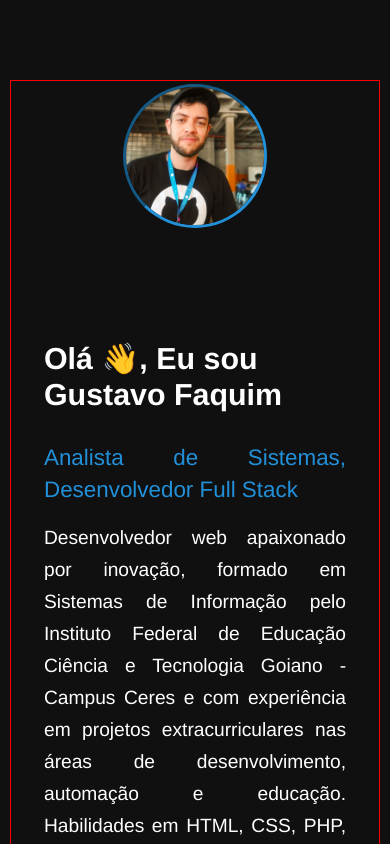
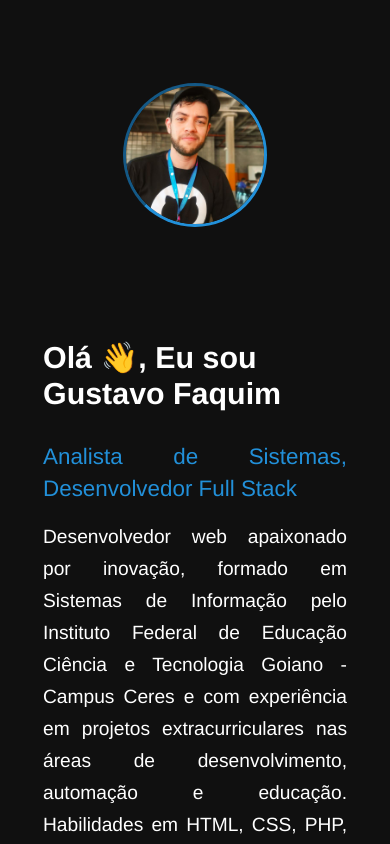
Before and after one commit to gustavofaquim/portfolio, a React (Vite) app: page / in a window 390 px wide. Shown: the top 844 px of the page. Built offline with nearby package versions, Linux system fonts and the light colour scheme.

Commit message:
style-componente-centralizado

```diff
--- a/src/styles/components/aboutContainer.sass
+++ b/src/styles/components/aboutContainer.sass
@@ -73,7 +73,6 @@
     .about
         display: block !important
         margin-top: 4rem !important
-        border: 1px solid red
         text-align: center
 
     #information
```
